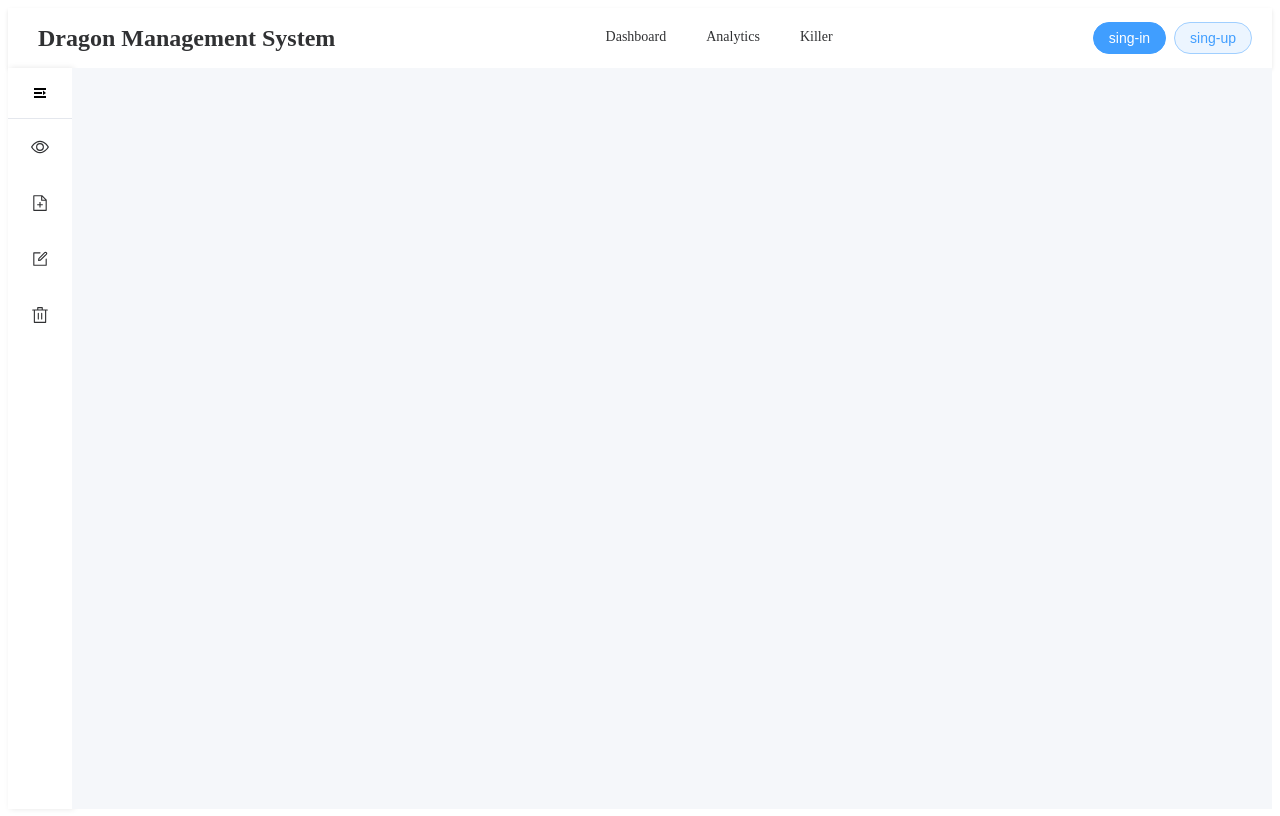
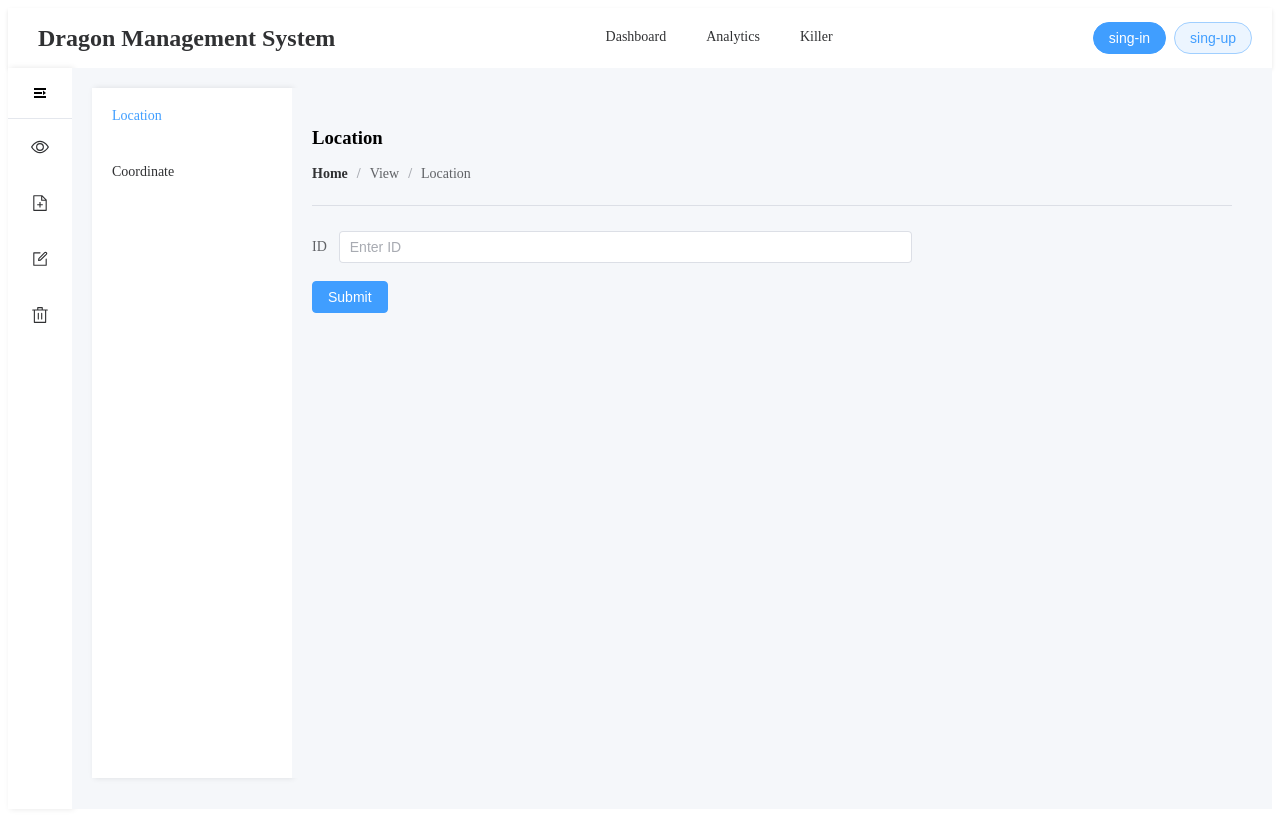
Before and after one commit to Luhter1/isLab1, a Vue app in the folder frontend/: page /view/Location in a window 1280 px wide. Built offline with nearby package versions, Linux system fonts and the light colour scheme.

Commit message:
add good ViewContainer

```diff
--- a/frontend/src/App.vue
+++ b/frontend/src/App.vue
@@ -48,7 +48,7 @@ const handleToggle = () => {
           :collapse-transition="false"
           class="sidebar-menu"
         >
-          <el-menu-item index="/view">
+          <el-menu-item index="/view/Location">
             <el-icon><View /></el-icon>
             <template #title>View</template>
           </el-menu-item>
--- a/frontend/src/components/Common/GenericGetById.vue
+++ b/frontend/src/components/Common/GenericGetById.vue
@@ -1,8 +1,10 @@
 // File: GenericGetByIdForm.vue
 
 <script lang="ts" setup generic="TDto extends { id: any }">
-import { reactive, ref, type Component } from 'vue'
+import { reactive, ref, watch, onMounted } from 'vue'
+import { useRoute, useRouter } from 'vue-router'
 import type { FormInstance, FormRules } from 'element-plus'
+import type { Component } from 'vue'
 
 interface ViewId {
   id: number;
@@ -11,8 +13,12 @@ interface ViewId {
 const props = defineProps<{
   getT: (id: number) => Promise<TDto>,
   cardT: Component,
-  formLabel?: string
+  formLabel?: string,
+  initialId?: number | null
 }>()
+
+const route = useRoute()
+const router = useRouter()
 
 const data = ref<TDto>()
 const ruleFormRef = ref<FormInstance>()
@@ -34,22 +40,57 @@ const rules = reactive<FormRules<ViewId>>({
   id: [{ validator: validateId, trigger: 'blur' }]
 })
 
+// Загрузка данных
+const loadData = async (id: number) => {
+  try {
+    data.value = await props.getT(id)
+  } catch (error) {
+    data.value = undefined
+  }
+}
+
+// Изменение URI
+const updateUrl = (id: number | null) => {
+  const currentQuery = { ...route.query }
+
+  if (id) {
+    currentQuery.id = String(id)
+  } else {
+    delete currentQuery.id
+  }
+
+  router.push({
+    path: route.path,
+    query: currentQuery
+  })
+}
+
+// При отправке формы меняем только URI, watch получит данные сам
 const submitForm = async (formEl: FormInstance | undefined) => {
   if (!formEl) return
   await formEl.validate(async (valid) => {
     if (valid) {
-      try {
-        data.value = await props.getT(view.id!)
-      } catch (error) {
-        data.value = undefined
-      }
+      updateUrl(view.id)
     }
   })
 }
+
+// Следим за изменениями query параметра id в URL
+watch(() => route.query.id, async (newId) => {
+  if (newId) {
+    const id = Number(newId)
+    if (!isNaN(id) && id > 0) {
+      view.id = id
+      await loadData(id)
+    }
+  } else {
+    view.id = null
+    data.value = undefined
+  }
+}, { immediate: true })
 </script>
 
 <template>
-  <h3 v-if="formLabel">{{ formLabel }}</h3>
   <el-form
     ref="ruleFormRef"
     style="max-width: 600px"
--- a/frontend/src/config/router.js
+++ b/frontend/src/config/router.js
@@ -2,7 +2,7 @@ import { createRouter, createWebHistory } from 'vue-router'
 import HomeView from '@/views/HomeView.vue'
 import SingIn from '@/views/SingIn.vue'
 import SingUp from '@/views/SingUp.vue'
-import ViewObject from '@/views/sidebar/ViewContainer.vue'
+import ViewContainer from '@/views/sidebar/ViewContainer.vue'
 import { logout } from '@/services/AuthService'
 
 const router = createRouter({
@@ -33,9 +33,13 @@ const router = createRouter({
       component: () => null,
     },
     {
-      path: '/view',
+      path: '/view/:type',
       name: 'view',
-      component: ViewObject,
+      component: ViewContainer,
+      props: route => ({
+        type: route.params.type,
+        id: route.query.id ? Number(route.query.id) : null
+      })
     },
   ],
 })
--- a/frontend/src/views/HomeView.vue
+++ b/frontend/src/views/HomeView.vue
@@ -3,5 +3,7 @@
 </script>
 
 <template>
-
+    <router-link :to="'/view/location?id=1'">
+      View Location #1
+    </router-link>
 </template>
--- a/frontend/src/views/sidebar/ViewContainer.vue
+++ b/frontend/src/views/sidebar/ViewContainer.vue
@@ -1,70 +1,111 @@
 <script lang="ts" setup>
-import { shallowRef, markRaw, type Component } from 'vue';
+import { ref, computed, watch } from 'vue'
+import { shallowRef, markRaw } from 'vue';
+import { useRoute, useRouter } from 'vue-router'
 import GenericGetById from '@/components/Common/GenericGetById.vue'
 
 import CardLocation from '@/components/Location/Card.vue'
 import { getLocation } from '@/services/LocationService'
 
+import CardCoordinate from '@/components/Coordinates/Card.vue'
+import { getCoordinate } from '@/services/CoordinatesService'
+
 
 
 interface ComponentConfig {
   component: any
-  props: {
   getT: (id: number) => Promise<any>
   cardT: any
   formLabel?: string
-  }
+  initialId?: number | null
+
 }
 
-const componentMap: Record<string, ComponentConfig> = {
+const route = useRoute()
+const router = useRouter()
+
+const viewConfigs: Record<string, ComponentConfig> = {
   Location: {
     component: markRaw(GenericGetById),
-    props: {
     getT: getLocation,
     cardT: markRaw(CardLocation),
     formLabel: "Location",
-    }
+
   },
 
+  Coordinate: {
+    component: markRaw(GenericGetById),
+    getT: getCoordinate,
+    cardT: markRaw(CardCoordinate),
+    formLabel: "Coordinate",
+  },
 }
 
-const activeComponentConfig = shallowRef(componentMap.Location)
+// Текущий тип из URL
+const currentType = computed(() => route.params.type as string)
+const currentConfig = computed(() => viewConfigs[currentType.value])
 
-const handleMenuSelect = (index: string) => {
-  activeComponentConfig.value = componentMap[index]
+// Переход к другому типу
+const handleMenuSelect = (type: string) => {
+  router.push({
+    path: `/view/${type}`,
+    query: {}
+  })
 }
+
+// Если тип не найден, редирект на первый доступный
+watch(currentType, (type) => {
+  if (!viewConfigs[type]) {
+    const firstType = Object.keys(viewConfigs)[0]
+    router.replace(`/view/${firstType}`)
+  }
+}, { immediate: true })
 </script>
 
 <template>
-  <el-container>
+  <el-container v-if="currentConfig">
     <el-aside :width="'200px'">
       <el-menu
         :collapse="false"
         class="sidebar-menu"
         @select="handleMenuSelect"
-        default-active="Location">
+        :default-active="currentType">
 
-        <el-menu-item index="Location">
-          <span>Location</span>
-        </el-menu-item>
-
-        <el-menu-item index="User">
-          <span>User</span>
-        </el-menu-item>
-
-        <el-menu-item index="Product">
-          <span>Product</span>
+        <el-menu-item
+          v-for="(config, key) in viewConfigs"
+          :key="key"
+          :index="key">
+          <span>{{ key }}</span>
         </el-menu-item>
       </el-menu>
     </el-aside>
 
     <el-main>
-      <KeepAlive>
-        <component
-          :is="activeComponentConfig.component"
-          v-bind="activeComponentConfig.props"
+      <h3>{{ currentConfig.formLabel }}</h3>
+
+      <el-breadcrumb separator="/">
+        <el-breadcrumb-item :to="{ path: '/' }">Home</el-breadcrumb-item>
+        <el-breadcrumb-item>View</el-breadcrumb-item>
+        <el-breadcrumb-item>{{ currentType }}</el-breadcrumb-item>
+        <el-breadcrumb-item v-if="route.query.id">
+          ID: {{ route.query.id }}
+        </el-breadcrumb-item>
+      </el-breadcrumb>
+
+      <el-divider />
+
+      <GenericGetById
+        :key="`${currentType}-${route.query.id || 'new'}`"
+        :getT="currentConfig.getT"
+        :cardT="currentConfig.cardT"
+        :formLabel="currentConfig.formLabel"
       />
-      </KeepAlive>
     </el-main>
   </el-container>
 </template>
+
+<style scoped>
+.el-breadcrumb {
+  margin-bottom: 20px;
+}
+</style>
```
Lines whose indentation alone changed are shown as unchanged.
